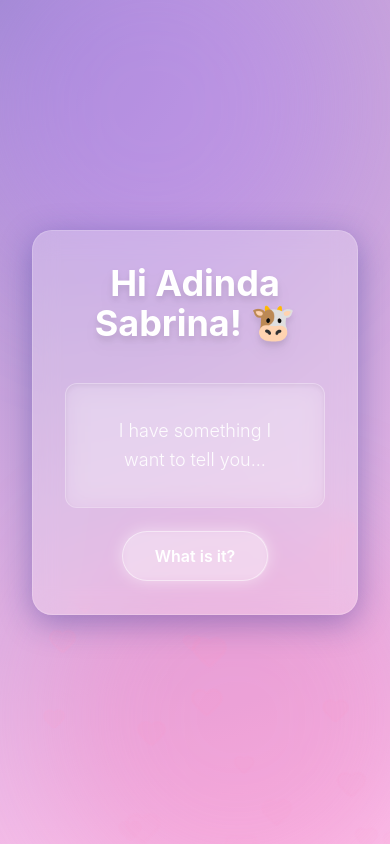
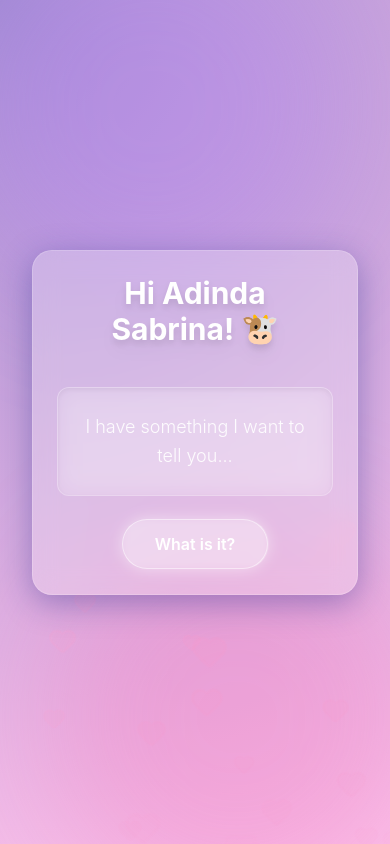
Before and after one commit to Moremirr/book, a React (Vite) app: page / in a window 390 px wide. Built offline with nearby package versions, Linux system fonts and the light colour scheme.

Commit message:
Comprehensive mobile optimization: refined scales, padding, and carousel density

```diff
--- a/src/App.jsx
+++ b/src/App.jsx
@@ -87,11 +87,11 @@ function App() {
       case 0:
         return (
           <div className="flex flex-col items-center space-y-6">
-            <h1 className="text-4xl md:text-6xl font-bold mb-4 drop-shadow-lg text-white font-sans text-center">
+            <h1 className="text-3xl md:text-6xl font-bold mb-4 drop-shadow-lg text-white font-sans text-center px-4">
               Hi Adinda Sabrina! <span className="inline-block animate-bounce">🐮</span>
             </h1>
 
-            <div className="bg-white/10 p-8 rounded-xl border border-white/20 backdrop-blur-md max-w-md w-full text-center shadow-inner">
+            <div className="bg-white/10 p-6 md:p-8 rounded-xl border border-white/20 backdrop-blur-md max-w-sm md:max-w-md w-full text-center shadow-inner">
               <p className="text-lg md:text-xl text-white/90 font-light leading-relaxed">
                 I have something I want to tell you...
               </p>
@@ -215,7 +215,7 @@ function App() {
       case 5:
         return (
           <div className="flex flex-col items-center">
-            <h2 className="text-3xl md:text-5xl font-bold mb-8 text-white drop-shadow-md">
+            <h2 className="text-2xl md:text-5xl font-bold mb-8 text-white drop-shadow-md text-center">
               Will you be my girlfriend?
             </h2>
             <div className="flex flex-col md:flex-row gap-6 mt-4 items-center justify-center w-full">
@@ -292,7 +292,7 @@ function App() {
   };
 
   return (
-    <div className="min-h-screen w-full flex items-center justify-center relative overflow-hidden p-4">
+    <div className="min-h-screen min-h-[100dvh] w-full flex items-center justify-center relative overflow-hidden p-4">
       {/* Background Carousel for Stage 1 */}
       {stage === 1 && (
         <BackgroundCarousel images={[
--- a/src/components/BackgroundCarousel.jsx
+++ b/src/components/BackgroundCarousel.jsx
@@ -51,7 +51,7 @@ const BackgroundCarousel = ({ images }) => {
                                 <div
                                     key={`${rowIndex}-${index}`}
                                     className="h-full flex-shrink-0 overflow-hidden"
-                                    style={{ width: '35vw', minWidth: '280px' }}
+                                    style={{ width: '45vw', minWidth: '200px' }}
                                 >
                                     <img
                                         src={src}
--- a/src/components/GlassCard.jsx
+++ b/src/components/GlassCard.jsx
@@ -3,7 +3,7 @@ import { motion } from 'framer-motion';
 const GlassCard = ({ children, className = '', ...props }) => {
     return (
         <motion.div
-            className={`glass p-8 md:p-12 text-center max-w-lg w-full mx-4 shadow-2xl ${className}`}
+            className={`glass p-6 md:p-12 text-center max-w-lg w-full mx-4 shadow-2xl ${className}`}
             initial={{ opacity: 0, scale: 0.8, y: 50 }}
             animate={{ opacity: 1, scale: 1, y: 0 }}
             transition={{ duration: 0.8, ease: "easeOut" }}
```
